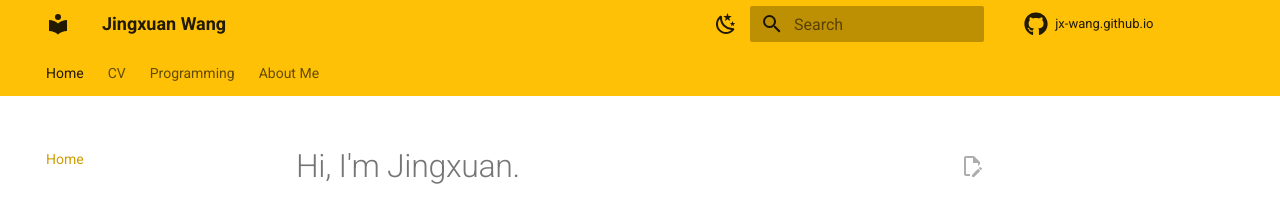
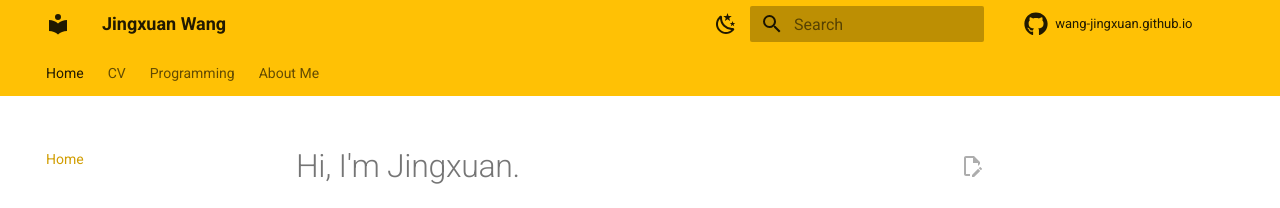
Before and after one commit to wang-jingxuan/wang-jingxuan.github.io, an MkDocs documentation site: the page built from docs/index.md, in a window 1280 px wide. Shown: the top 208 px of the page. Built offline with MkDocs 1.6.1 and Material for MkDocs 9.7.7, drawn with Linux system fonts in a browser that asks for light colours; comment, search, counter and statistics services are not loaded.

Commit message:
Update mkdocs.yml

```diff
--- a/mkdocs.yml
+++ b/mkdocs.yml
@@ -1,6 +1,6 @@
 # [Info]
 site_name: Jingxuan Wang # Title
-site_url: https://jx-wang.github.io/
+site_url: https://wang-jingxuan.github.io/
 site_author: Jingxuan Wang
 site_description: Jingxuan Wang
 
@@ -56,8 +56,8 @@
     repo: fontawesome/brands/github
 edit_uri: edit/main/docs # 编辑按钮跳转的链接
 ## [top-right corner]
-repo_url: https://github.com/JX69/jingxuan-wang.github.io # 右上角点击跳转的链接
-repo_name: jx-wang.github.io # 右上角的名字
+repo_url: https://github.com/wang-jingxuan/wang-jingxuan.github.io # 右上角点击跳转的链接
+repo_name: wang-jingxuan.github.io # 右上角的名字
 ## [bottom-left corner]
 copyright: Jingxuan Wang # 左下角的版权声明
 ## [bottom-right corner]
```
